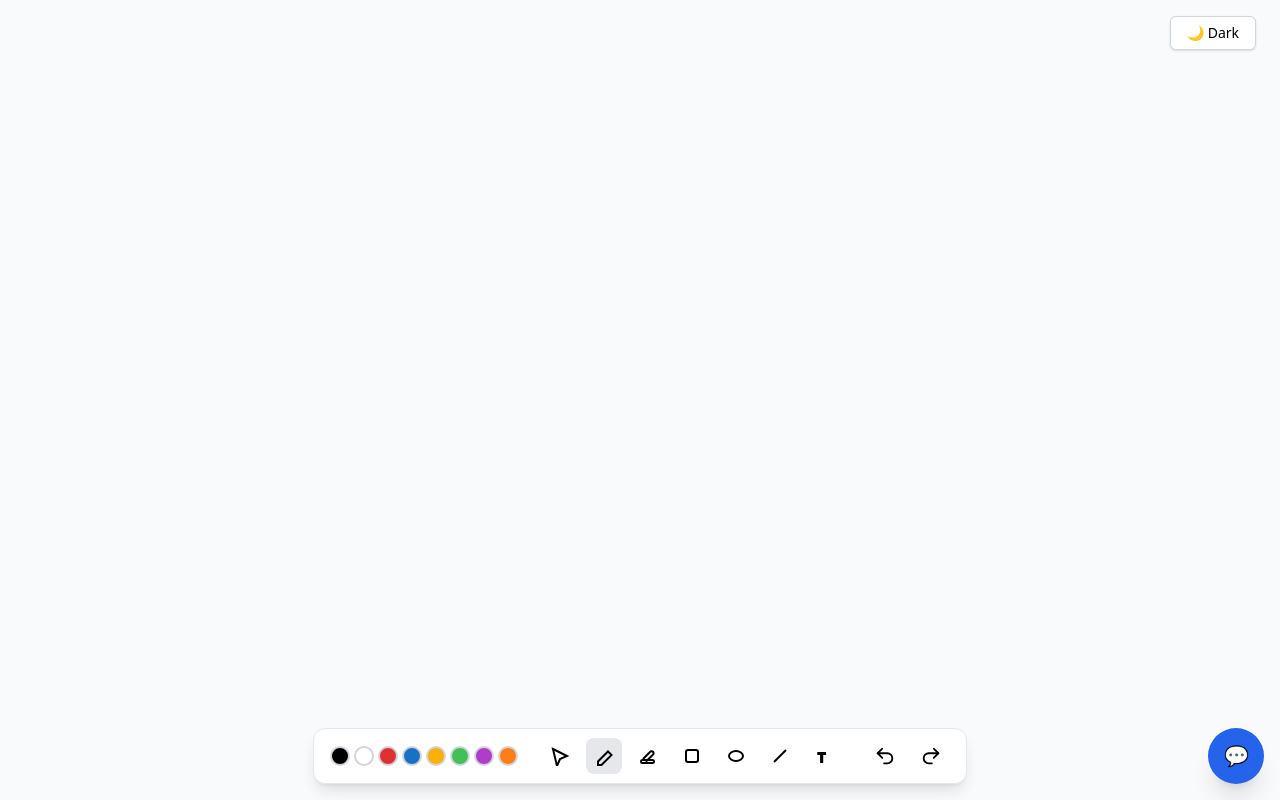
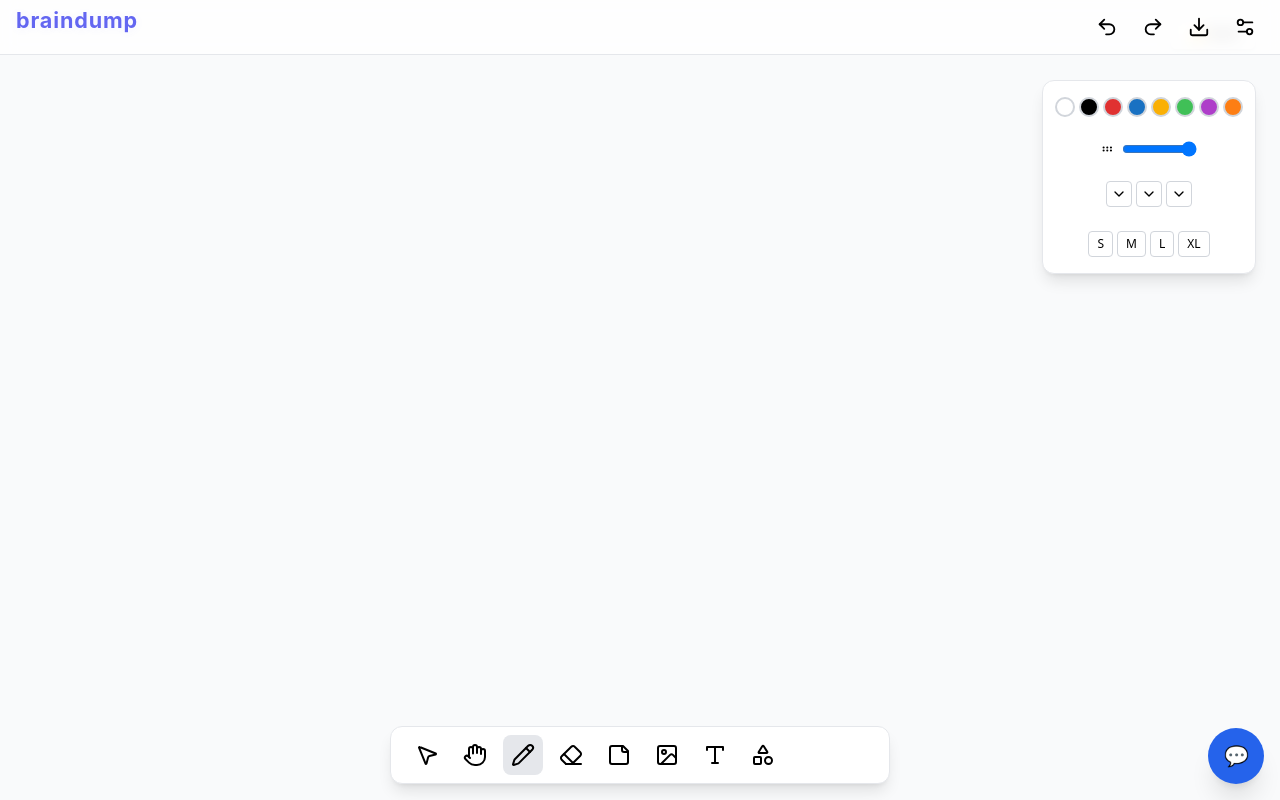
Before and after one commit to amaarsyed/braindump, a React (Create React App) app: page / in a window 1280 px wide. Built offline with nearby package versions, Linux system fonts and the light colour scheme.

Commit message:
slight changes

```diff
--- a/src/pages/CanvasPage.js
+++ b/src/pages/CanvasPage.js
@@ -1,5 +1,5 @@
 import React, { useRef, useState, useEffect, useCallback } from "react";
-import { LuUndo2, LuRedo2 } from "react-icons/lu";
+import { LuUndo2, LuRedo2, LuSettings2, LuDownload, LuStickyNote, LuImage, LuSquare, LuCircle, LuTriangle, LuArrowUpRight, LuEraser, LuHand, LuMousePointer2, LuPencil, LuType, LuShapes, LuPalette, LuGripHorizontal, LuChevronDown } from "react-icons/lu";
 
 const TOOL_SELECT = "select";
 const TOOL_DRAW = "draw";
@@ -56,48 +56,78 @@ const tools = [
 const undoIcon = <LuUndo2 size={22} />;
 const redoIcon = <LuRedo2 size={22} />;
 
-function Toolbar({ tool, setTool, color, setColor, isDark, onUndo, onRedo }) {
-  const palette = isDark ? COLORS_DARK : COLORS_LIGHT;
+// Top Toolbar
+function TopToolbar({ onUndo, onRedo }) {
   return (
-    <div className="fixed bottom-0 left-1/2 -translate-x-1/2 z-50 flex items-center bg-white dark:bg-zinc-900 border border-gray-200 dark:border-zinc-700 rounded-xl shadow-lg px-4 py-2 mb-4 gap-2" style={{ minWidth: 400 }}>
-      {/* Color Picker */}
-      <div className="flex items-center gap-1 mr-4">
-        {palette.map((c) => (
-          <button
-            key={c}
-            onClick={() => setColor(c)}
-            className={`w-5 h-5 rounded-full border-2 ${color === c ? 'border-blue-500' : 'border-gray-300 dark:border-zinc-700'} flex items-center justify-center`}
-            style={{ background: c }}
-            aria-label={`Color ${c}`}
-          />
+    <div className="fixed top-0 left-0 w-full flex items-center justify-end bg-white/80 dark:bg-zinc-900/80 border-b border-gray-200 dark:border-zinc-700 px-4 py-2 z-50 backdrop-blur">
+      {/* Braindump title, top left */}
+      <div className="absolute left-4 top-1 flex items-center select-none">
+        <span style={{
+          fontFamily: 'Poppins, Inter, Montserrat, sans-serif',
+          fontWeight: 700,
+          fontSize: '1.35rem',
+          letterSpacing: '0.04em',
+          color: 'var(--braindump-title-color, #6366f1)', // indigo-500
+          textShadow: '0 1px 8px rgba(99,102,241,0.08)'
+        }}>
+          braindump
+        </span>
+      </div>
+      <div className="flex items-center gap-2">
+        <button title="Undo (Ctrl+Z)" className="p-2 rounded hover:bg-gray-100 dark:hover:bg-zinc-800" onClick={onUndo}><LuUndo2 size={22} /></button>
+        <button title="Redo (Ctrl+Y)" className="p-2 rounded hover:bg-gray-100 dark:hover:bg-zinc-800" onClick={onRedo}><LuRedo2 size={22} /></button>
+        <button title="Export" className="p-2 rounded hover:bg-gray-100 dark:hover:bg-zinc-800"><LuDownload size={22} /></button>
+        <button title="Preferences" className="p-2 rounded hover:bg-gray-100 dark:hover:bg-zinc-800"><LuSettings2 size={22} /></button>
+      </div>
+    </div>
+  );
+}
+
+// Bottom Toolbar
+function BottomToolbar({ tool, setTool }) {
+  const iconSize = 24;
+  return (
+    <div className="fixed bottom-0 left-1/2 -translate-x-1/2 z-50 flex items-center bg-white dark:bg-zinc-900 border border-gray-200 dark:border-zinc-700 rounded-xl shadow-lg px-4 py-2 mb-4 gap-2" style={{ minWidth: 500 }}>
+      <button title="Select" className={`p-2 rounded-lg ${tool === 'select' ? 'bg-gray-200 dark:bg-zinc-700' : 'hover:bg-gray-100 dark:hover:bg-zinc-800'}`} onClick={() => setTool('select')}><LuMousePointer2 size={iconSize} /></button>
+      <button title="Hand" className={`p-2 rounded-lg ${tool === 'hand' ? 'bg-gray-200 dark:bg-zinc-700' : 'hover:bg-gray-100 dark:hover:bg-zinc-800'}`} onClick={() => setTool('hand')}><LuHand size={iconSize} /></button>
+      <button title="Draw" className={`p-2 rounded-lg ${tool === 'draw' ? 'bg-gray-200 dark:bg-zinc-700' : 'hover:bg-gray-100 dark:hover:bg-zinc-800'}`} onClick={() => setTool('draw')}><LuPencil size={iconSize} /></button>
+      <button title="Eraser" className={`p-2 rounded-lg ${tool === 'eraser' ? 'bg-gray-200 dark:bg-zinc-700' : 'hover:bg-gray-100 dark:hover:bg-zinc-800'}`} onClick={() => setTool('eraser')}><LuEraser size={iconSize} /></button>
+      <button title="Sticky Note" className={`p-2 rounded-lg ${tool === 'sticky' ? 'bg-gray-200 dark:bg-zinc-700' : 'hover:bg-gray-100 dark:hover:bg-zinc-800'}`} onClick={() => setTool('sticky')}><LuStickyNote size={iconSize} /></button>
+      <button title="Image" className={`p-2 rounded-lg ${tool === 'image' ? 'bg-gray-200 dark:bg-zinc-700' : 'hover:bg-gray-100 dark:hover:bg-zinc-800'}`} onClick={() => setTool('image')}><LuImage size={iconSize} /></button>
+      <button title="Text" className={`p-2 rounded-lg ${tool === 'text' ? 'bg-gray-200 dark:bg-zinc-700' : 'hover:bg-gray-100 dark:hover:bg-zinc-800'}`} onClick={() => setTool('text')}><LuType size={iconSize} /></button>
+      <button title="Shapes" className={`p-2 rounded-lg ${tool === 'shapes' ? 'bg-gray-200 dark:bg-zinc-700' : 'hover:bg-gray-100 dark:hover:bg-zinc-800'}`} onClick={() => setTool('shapes')}><LuShapes size={iconSize} /></button>
+    </div>
+  );
+}
+
+// Right Toolbar
+function RightToolbar() {
+  return (
+    <div className="fixed top-20 right-6 z-50 flex flex-col items-center gap-4 bg-white dark:bg-zinc-900 border border-gray-200 dark:border-zinc-700 rounded-xl shadow-lg px-3 py-4">
+      {/* Color palette */}
+      <div className="flex flex-wrap gap-1 mb-2">
+        {["#fff", "#000", "#e03131", "#1971c2", "#fab005", "#40c057", "#ae3ec9", "#fd7e14"].map((c) => (
+          <button key={c} className="w-5 h-5 rounded-full border-2 border-gray-300 dark:border-zinc-700" style={{ background: c }} />
         ))}
       </div>
-      {/* Tool Buttons */}
-      {tools.map(({ key, label, icon }) => (
-        <button
-          key={key}
-          onClick={() => setTool(key)}
-          title={label}
-          className={`p-2 rounded-lg transition-colors ${tool === key ? "bg-gray-200 dark:bg-zinc-700" : "hover:bg-gray-100 dark:hover:bg-zinc-800"}`}
-        >
-          {icon}
-        </button>
-      ))}
-      {/* Undo/Redo */}
-      <button
-        onClick={onUndo}
-        title="Undo (Ctrl+Z)"
-        className="p-2 rounded-lg hover:bg-gray-100 dark:hover:bg-zinc-800 ml-4"
-      >
-        {undoIcon}
-      </button>
-      <button
-        onClick={onRedo}
-        title="Redo (Ctrl+Y)"
-        className="p-2 rounded-lg hover:bg-gray-100 dark:hover:bg-zinc-800"
-      >
-        {redoIcon}
-      </button>
+      {/* Opacity slider */}
+      <div className="flex items-center gap-2 w-24">
+        <LuGripHorizontal />
+        <input type="range" min="0" max="1" step="0.01" className="w-full" />
+      </div>
+      {/* Stroke style */}
+      <div className="flex gap-1 mt-2">
+        <button className="p-1 rounded border border-gray-300 dark:border-zinc-700"><LuChevronDown /></button>
+        <button className="p-1 rounded border border-gray-300 dark:border-zinc-700"><LuChevronDown /></button>
+        <button className="p-1 rounded border border-gray-300 dark:border-zinc-700"><LuChevronDown /></button>
+      </div>
+      {/* Size options */}
+      <div className="flex gap-1 mt-2">
+        <button className="px-2 py-1 rounded border border-gray-300 dark:border-zinc-700 text-xs">S</button>
+        <button className="px-2 py-1 rounded border border-gray-300 dark:border-zinc-700 text-xs">M</button>
+        <button className="px-2 py-1 rounded border border-gray-300 dark:border-zinc-700 text-xs">L</button>
+        <button className="px-2 py-1 rounded border border-gray-300 dark:border-zinc-700 text-xs">XL</button>
+      </div>
     </div>
   );
 }
@@ -107,49 +137,54 @@ function isNearPoint(x, y, pt, threshold = 8) {
 }
 
 export default function CanvasPage() {
-  const [tool, setTool] = useState(TOOL_DRAW);
+  const [tool, setTool] = useState('draw');
   const [color, setColor] = useState("#222");
   const [lines, setLines] = useState([]); // Each line: { points: [{x, y}], color }
   const [drawing, setDrawing] = useState(false);
   const [undoStack, setUndoStack] = useState([]);
   const [redoStack, setRedoStack] = useState([]);
+  const [eraserPos, setEraserPos] = useState(null); // {x, y} or null
   const canvasRef = useRef(null);
   const isDark = useIsDarkMode();
+  const ERASER_RADIUS = 16;
 
   // Mouse events for drawing and erasing
   const handlePointerDown = (e) => {
     const rect = canvasRef.current.getBoundingClientRect();
     const x = e.clientX - rect.left;
     const y = e.clientY - rect.top;
-    if (tool === TOOL_DRAW) {
+    if (tool === 'draw') {
       pushToUndo(lines);
       setLines((prev) => [...prev, { points: [{ x, y }], color }]);
       setDrawing(true);
-    } else if (tool === TOOL_ERASE) {
+    } else if (tool === 'eraser') {
       pushToUndo(lines);
       eraseAt(x, y);
       setDrawing(true);
+      setEraserPos({ x, y });
     }
   };
 
   const handlePointerMove = (e) => {
-    if (!drawing) return;
     const rect = canvasRef.current.getBoundingClientRect();
     const x = e.clientX - rect.left;
     const y = e.clientY - rect.top;
-    if (tool === TOOL_DRAW) {
+    if (!drawing) return;
+    if (tool === 'draw') {
       setLines((prev) => {
         const newLines = [...prev];
         newLines[newLines.length - 1].points.push({ x, y });
         return newLines;
       });
-    } else if (tool === TOOL_ERASE) {
+    } else if (tool === 'eraser') {
       eraseAt(x, y);
+      setEraserPos({ x, y });
     }
   };
 
   const handlePointerUp = () => {
     setDrawing(false);
+    setEraserPos(null);
   };
 
   // Erase lines near pointer
@@ -219,21 +254,41 @@ export default function CanvasPage() {
 
   return (
     <div className="h-screen w-screen relative bg-gray-50 dark:bg-dark">
+      <TopToolbar onUndo={handleUndo} onRedo={handleRedo} />
+      <RightToolbar />
       <canvas
         ref={canvasRef}
         width={window.innerWidth}
         height={window.innerHeight}
         className="block absolute top-0 left-0 w-full h-full"
         style={{
-          cursor: tool === TOOL_DRAW ? "crosshair" : tool === TOOL_ERASE ? "pointer" : "default",
-          background: "transparent"
+          cursor: tool === 'draw' ? 'crosshair' : tool === 'eraser' ? 'pointer' : 'default',
+          background: 'transparent',
         }}
         onPointerDown={handlePointerDown}
         onPointerMove={handlePointerMove}
         onPointerUp={handlePointerUp}
         onPointerLeave={handlePointerUp}
       />
-      <Toolbar tool={tool} setTool={setTool} color={color} setColor={setColor} isDark={isDark} onUndo={handleUndo} onRedo={handleRedo} />
+      {/* Eraser hover animation */}
+      {tool === 'eraser' && drawing && eraserPos && (
+        <div
+          style={{
+            position: 'fixed',
+            left: eraserPos.x + canvasRef.current?.getBoundingClientRect().left - ERASER_RADIUS,
+            top: eraserPos.y + canvasRef.current?.getBoundingClientRect().top - ERASER_RADIUS,
+            width: ERASER_RADIUS * 2,
+            height: ERASER_RADIUS * 2,
+            pointerEvents: 'none',
+            borderRadius: '50%',
+            border: '2px solid #f87171', // red-400
+            background: isDark ? 'rgba(255,255,255,0.08)' : 'rgba(0,0,0,0.08)',
+            boxShadow: '0 0 8px 2px rgba(248,113,113,0.2)',
+            zIndex: 1000,
+          }}
+        />
+      )}
+      <BottomToolbar tool={tool} setTool={setTool} />
     </div>
   );
 }
```
